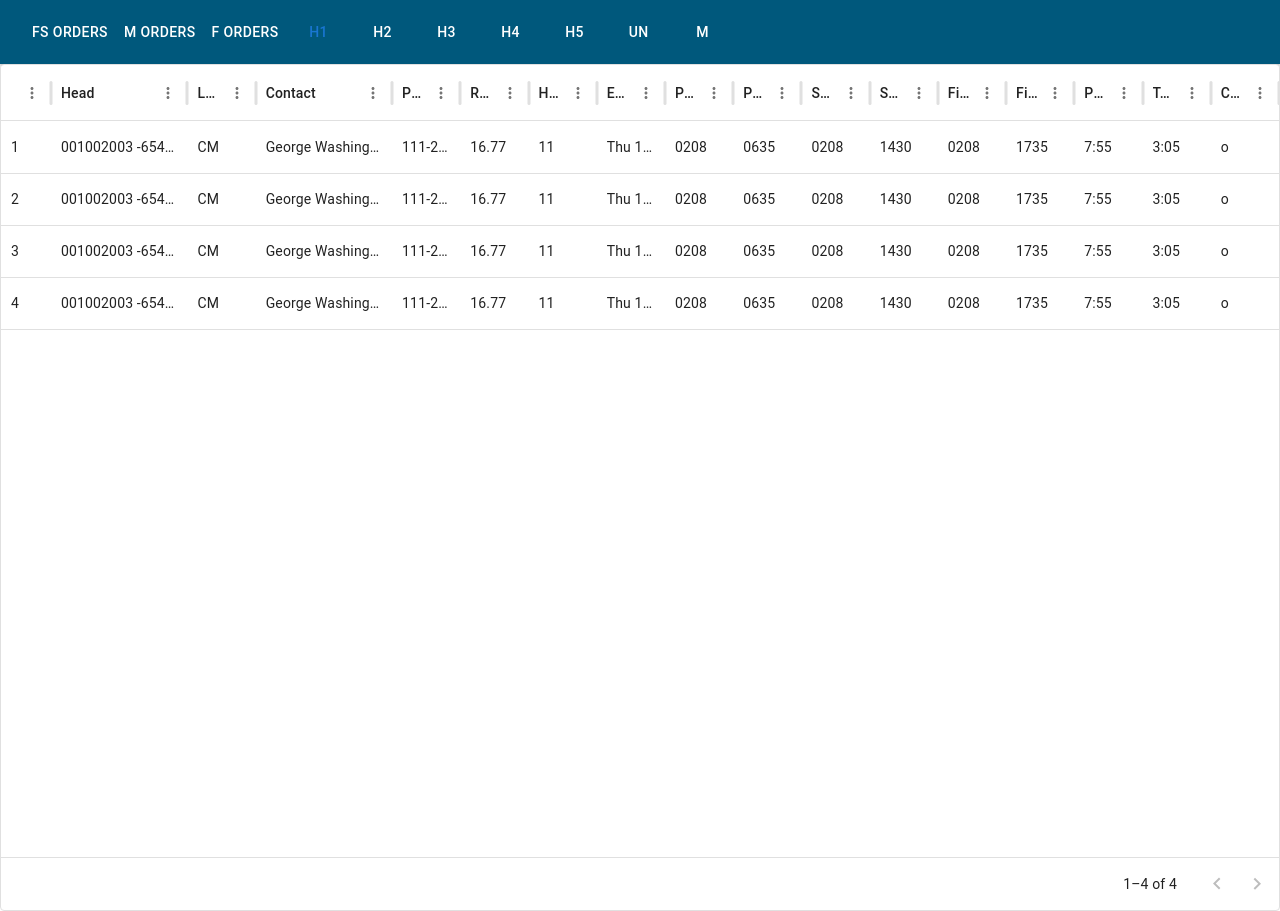
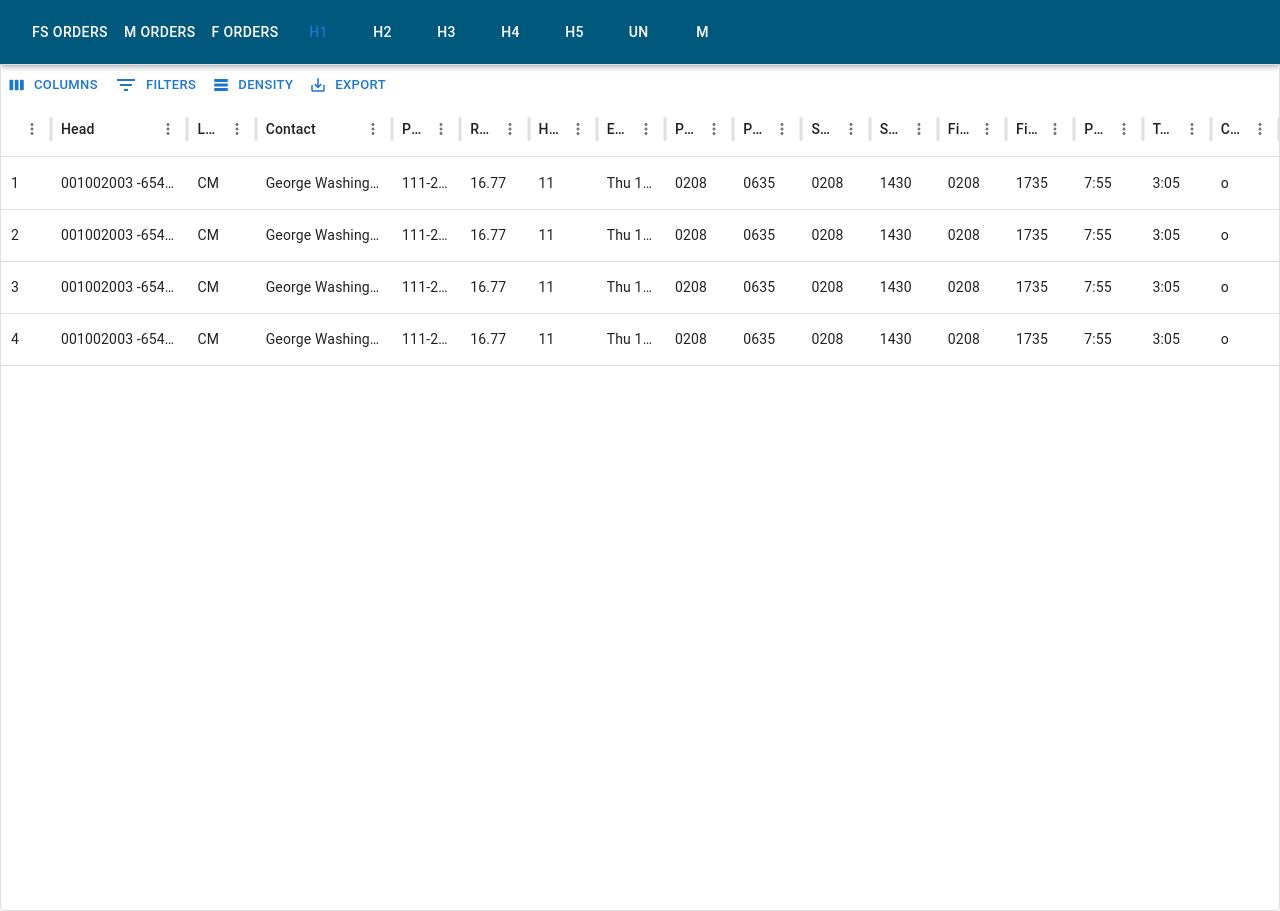
Before and after one commit to kunzhutich/CSE120-Project, a Next.js app in the folder nextjs-blog/: page /h1 in a window 1280 px wide. Built offline with nearby package versions, Linux system fonts and the light colour scheme.

Commit message:
Made some columns editable for user

```diff
--- a/nextjs-blog/components/headTable.js
+++ b/nextjs-blog/components/headTable.js
@@ -1,6 +1,6 @@
 import * as React from 'react';
 import Box from '@mui/material/Box';
-import {DataGrid} from '@mui/x-data-grid';
+import {GridToolbar, DataGrid} from '@mui/x-data-grid';
 
 // Creates column definitions for the DataGrid
 const columns = [
@@ -11,16 +11,16 @@ const columns = [
   { field: 'phoneNumber', headerName: 'Phone', flex: 1 },
   { field: 'rqstFlo', headerName: 'Rqst Flo', flex: 1 },
   { field: 'hours', headerName: 'Hours', flex: 1 },
-  { field: 'estStart', headerName: 'Est Start', flex: 1 },
-  { field: 'primeDate', headerName: 'Prime Date', flex: 1 },
-  { field: 'primeTime', headerName: 'Prime Time', flex: 1 },
-  { field: 'startDate', headerName: 'Start Date', flex: 1 },
-  { field: 'startTime', headerName: 'Start Time', flex: 1 },
-  { field: 'finishDate', headerName: 'Finish Date', flex: 1 },
-  { field: 'finishTime', headerName: 'Finish Time', flex: 1 },
+  { field: 'estStart', headerName: 'Est Start', editable: true, flex: 1 },
+  { field: 'primeDate', headerName: 'Prime Date', editable: true, flex: 1 },
+  { field: 'primeTime', headerName: 'Prime Time', editable: true, flex: 1 },
+  { field: 'startDate', headerName: 'Start Date', editable: true, flex: 1 },
+  { field: 'startTime', headerName: 'Start Time', editable: true, flex: 1 },
+  { field: 'finishDate', headerName: 'Finish Date', editable: true, flex: 1 },
+  { field: 'finishTime', headerName: 'Finish Time', editable: true,  flex: 1 },
   { field: 'primeTotal', headerName: 'Prime Total', flex: 1 },
   { field: 'totalHour', headerName: 'Total Hour', flex: 1 },
-  { field: 'called', headerName: 'Called', flex: 1 },
+  { field: 'called', headerName: 'Called', editable: true, flex: 1 },
 ];
 
 // Creates row data for the DataGrid
@@ -51,22 +51,35 @@ const rows = [
   }
 ];
 
+function CustomToolbar() {
+  return (
+    <GridToolbarContainer>
+      <GridToolbarColumnsButton />
+      <GridToolbarFilterButton />
+      <GridToolbarDensitySelector
+        slotProps={{ tooltip: { title: 'Change density' } }}
+      />
+      <Box sx={{ flexGrow: 1 }} />
+      <GridToolbarExport
+        slotProps={{
+          tooltip: { title: 'Export data' },
+          button: { variant: 'outlined' },
+        }}
+      />
+    </GridToolbarContainer>
+  );
+}
 export default function HeadTable() {
   return (
     <Box sx = {{height: 847, width: '100%'}}>
       <DataGrid
       rows={rows}
       columns={columns}
-      initialState={{
-        pagination: {
-          paginationModel: {
-            pageSize: 5
-          },
-        },
+      hideFooter
+
+      slots={{
+        toolbar: GridToolbar,
       }}
-      pageSizeOptions={[5]}
-      checkBoxSelection
-      disableRowSelectionOnClick
       />
     </Box>
   );
```
Also changed, not shown: nextjs-blog/components/fTable.js (+5 -14 lines).
